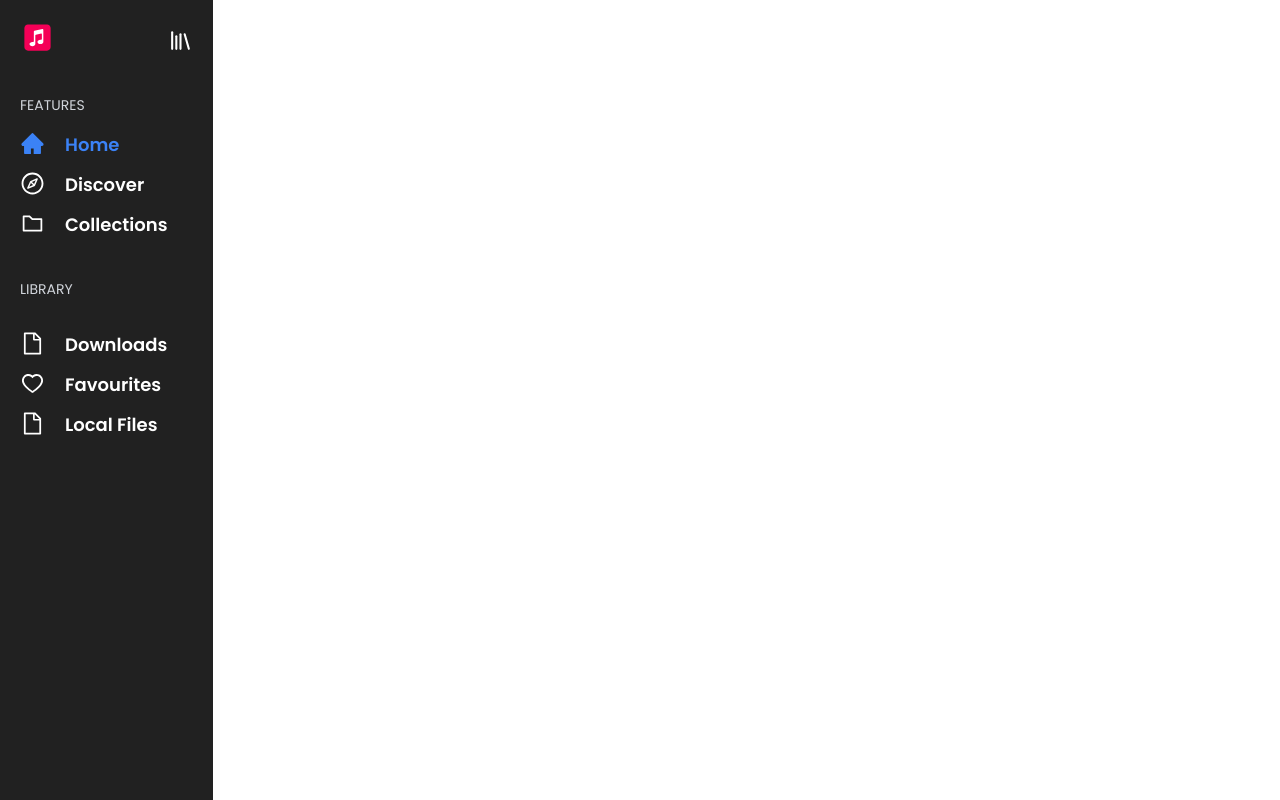
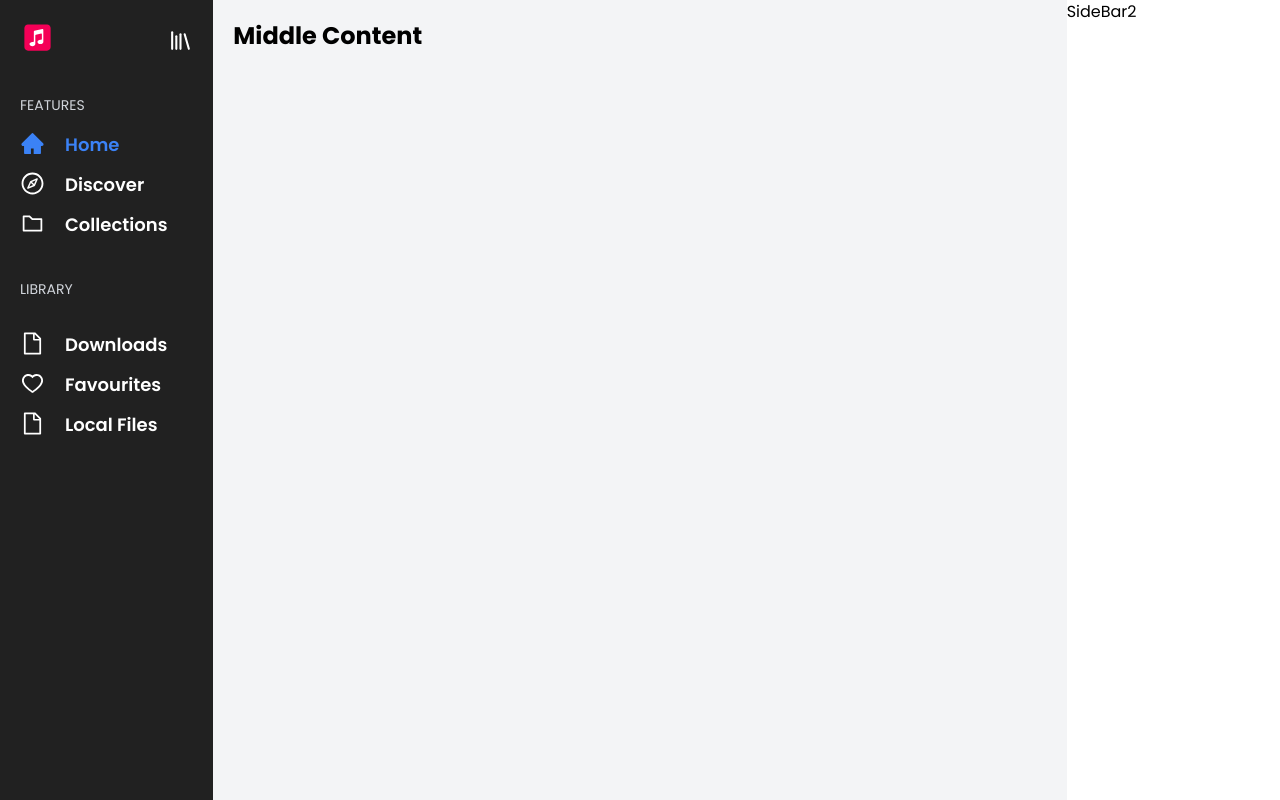
Before and after one commit to kirtanchandak/wemsc, a Next.js app: page / in a window 1280 px wide. Built offline with nearby package versions, Linux system fonts and the light colour scheme.

Commit message:
lauout setup for home page

```diff
--- a/app/page.tsx
+++ b/app/page.tsx
@@ -1,10 +1,22 @@
+// pages/index.tsx or pages/page.tsx
 import Sidebar1 from "@/components/sidebar/Sidebar1";
-import Image from "next/image";
+import Sidebar2 from "@/components/sidebar/SideBar2";
 
-export default function Home() {
+const Home: React.FC = () => {
   return (
-   <>
-      <Sidebar1/>
-   </>
+    <div className="flex h-screen">
+      <div className="w-2/12">
+        <Sidebar1 />
+      </div>
+      <div className="flex-grow bg-gray-100 p-5">
+        <h1 className="text-2xl font-bold">Middle Content</h1>
+        {/* Add more middle content here */}
+      </div>
+      <div className="w-2/12">
+        <Sidebar2 />
+      </div>
+    </div>
   );
-}
+};
+
+export default Home;
--- a/components/sidebar/Sidebar1.tsx
+++ b/components/sidebar/Sidebar1.tsx
@@ -2,22 +2,57 @@
 import Image from "next/image";
 import Link from "next/link";
 import { useState } from "react";
-import { AiOutlineHome, AiFillHome, AiOutlineCompass, AiFillCompass, AiOutlineHeart, AiFillHeart, AiOutlineFolder, AiFillFolder, AiOutlineFile, AiFillFile } from "react-icons/ai";
+import {
+  AiOutlineHome,
+  AiFillHome,
+  AiOutlineCompass,
+  AiFillCompass,
+  AiOutlineHeart,
+  AiFillHeart,
+  AiOutlineFolder,
+  AiFillFolder,
+  AiOutlineFile,
+  AiFillFile,
+} from "react-icons/ai";
 import { LuLibrary } from "react-icons/lu";
 
 function Sidebar1() {
   const [activeItem, setActiveItem] = useState("Home");
 
   const menuItems = [
-    { name: "Home", icon: <AiOutlineHome size={25} />, activeIcon: <AiFillHome size={25} /> },
-    { name: "Discover", icon: <AiOutlineCompass size={25} />, activeIcon: <AiFillCompass size={25} /> },
-    { name: "Collections", icon: <AiOutlineFolder size={25} />, activeIcon: <AiFillFolder size={25} /> },
+    {
+      name: "Home",
+      icon: <AiOutlineHome size={25} />,
+      activeIcon: <AiFillHome size={25} />,
+    },
+    {
+      name: "Discover",
+      icon: <AiOutlineCompass size={25} />,
+      activeIcon: <AiFillCompass size={25} />,
+    },
+    {
+      name: "Collections",
+      icon: <AiOutlineFolder size={25} />,
+      activeIcon: <AiFillFolder size={25} />,
+    },
   ];
 
   const libraryItems = [
-    { name: "Downloads", icon: <AiOutlineFile size={25} />, activeIcon: <AiFillFile size={25} /> },
-    { name: "Favourites", icon: <AiOutlineHeart size={25} />, activeIcon: <AiFillHeart size={25} /> },
-    { name: "Local Files", icon: <AiOutlineFile size={25} />, activeIcon: <AiFillFile size={25} /> },
+    {
+      name: "Downloads",
+      icon: <AiOutlineFile size={25} />,
+      activeIcon: <AiFillFile size={25} />,
+    },
+    {
+      name: "Favourites",
+      icon: <AiOutlineHeart size={25} />,
+      activeIcon: <AiFillHeart size={25} />,
+    },
+    {
+      name: "Local Files",
+      icon: <AiOutlineFile size={25} />,
+      activeIcon: <AiFillFile size={25} />,
+    },
   ];
 
   const handleItemClick = (name: string) => {
@@ -25,16 +60,26 @@ function Sidebar1() {
   };
 
   return (
-    <div className="bg-primary w-2/12 text-white h-screen p-5">
+    <>
+      <div className="bg-primary text-white h-screen p-5">
         <div className="flex justify-between">
           <Image src={`/logo.svg`} alt="logo" width={35} height={35} />
-        <span className="mt-2"><LuLibrary size={25}/></span>
+          <span className="mt-2">
+            <LuLibrary size={25} />
+          </span>
         </div>
         <div className="mt-10">
           <p className="text-gray-300 text-sm font-poppins">FEATURES</p>
           <div className="mt-4">
             {menuItems.map((item, index) => (
-            <Link href="#" key={index} onClick={() => handleItemClick(item.name)} className={`flex gap-5 mt-3 ${activeItem === item.name ? 'text-blue-500' : ''}`}>
+              <Link
+                href="#"
+                key={index}
+                onClick={() => handleItemClick(item.name)}
+                className={`flex gap-5 mt-3 ${
+                  activeItem === item.name ? "text-blue-500" : ""
+                }`}
+              >
                 {activeItem === item.name ? item.activeIcon : item.icon}
                 <p className="font-semibold text-lg">{item.name}</p>
               </Link>
@@ -43,7 +88,14 @@ function Sidebar1() {
           <p className="text-gray-300 text-sm font-poppins mt-10">LIBRARY</p>
           <div className="mt-8">
             {libraryItems.map((item, index) => (
-            <Link href="#" key={index} onClick={() => handleItemClick(item.name)} className={`flex gap-5 mt-3 ${activeItem === item.name ? 'text-blue-500' : ''}`}>
+              <Link
+                href="#"
+                key={index}
+                onClick={() => handleItemClick(item.name)}
+                className={`flex gap-5 mt-3 ${
+                  activeItem === item.name ? "text-blue-500" : ""
+                }`}
+              >
                 {activeItem === item.name ? item.activeIcon : item.icon}
                 <p className="font-semibold text-lg">{item.name}</p>
               </Link>
@@ -51,6 +103,7 @@ function Sidebar1() {
           </div>
         </div>
       </div>
+    </>
   );
 }
 
--- /dev/null
+++ b/components/sidebar/Sidebar2.tsx
@@ -0,0 +1,9 @@
+"use client"
+
+function Sidebar2() {
+  return (
+    <div>SideBar2</div>
+  )
+}
+
+export default Sidebar2
```
Lines whose indentation alone changed are shown as unchanged.
